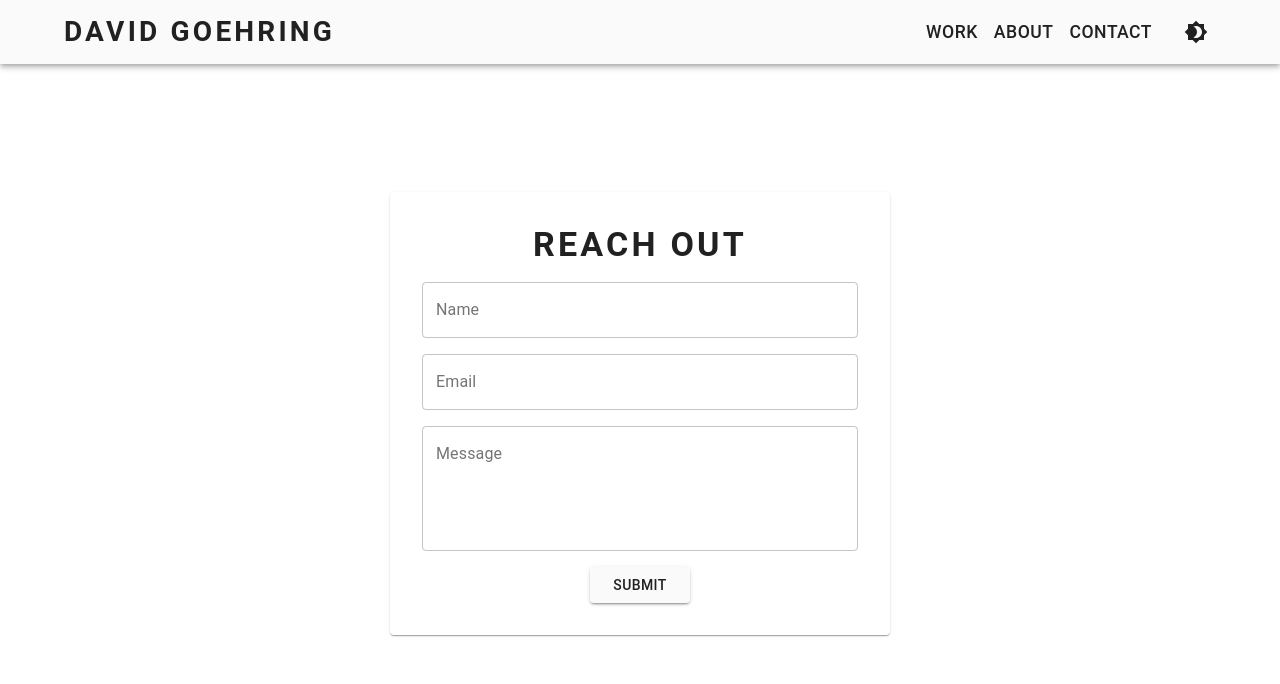
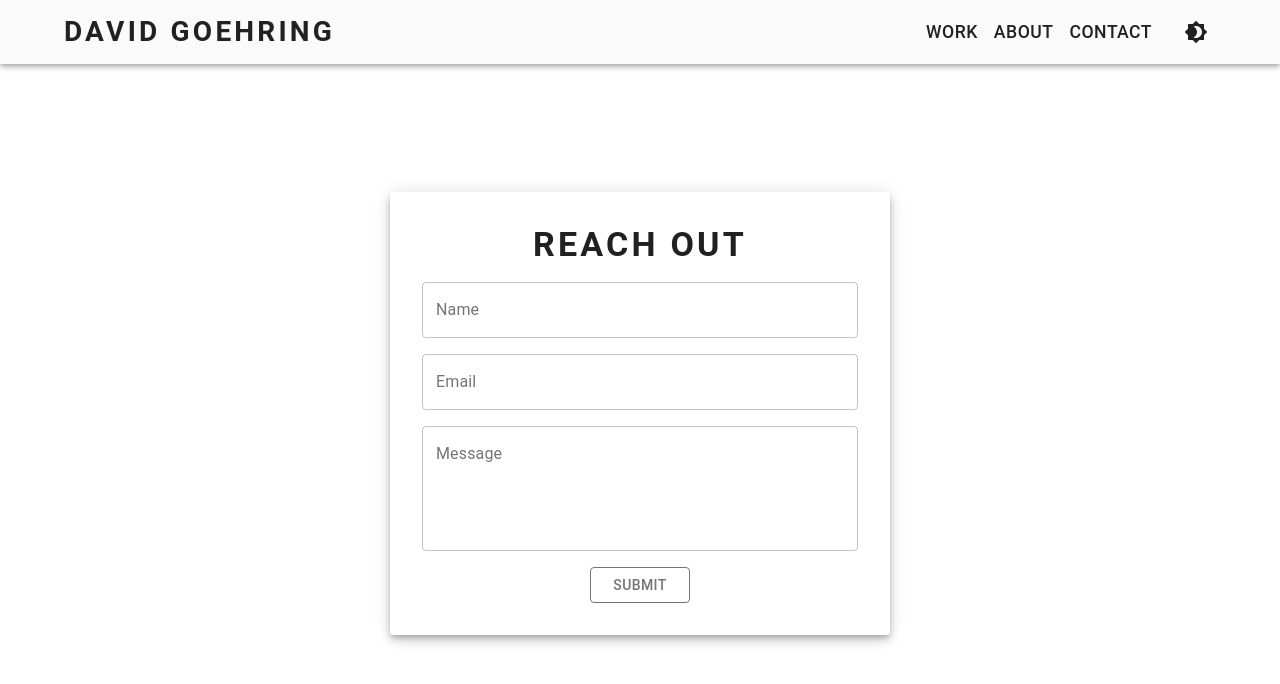
Before and after one commit to austin-rt/david-goehring.com, a Next.js app: page /contact in a window 1280 px wide. Shown: the top 684 px of the page. Built offline with nearby package versions, Linux system fonts and the light colour scheme.

Commit message:
standardize elevation and buttons to outline

```diff
--- a/app/contact/page.tsx
+++ b/app/contact/page.tsx
@@ -86,7 +86,10 @@ export default function Contact() {
         onSubmit={handleSubmit}
         style={{ maxWidth: '500px', minWidth: '250px', width: '80%' }}
       >
-        <Paper sx={{ p: 4 }}>
+        <Paper
+          elevation={6}
+          sx={{ p: 4 }}
+        >
           <Stack
             direction='column'
             spacing={2}
@@ -135,8 +138,7 @@ export default function Contact() {
               error={!!errors.message}
             />
             <Button
-              variant='contained'
-              color='primary'
+              variant='outlined'
               type='submit'
               sx={{ width: '100px' }}
             >
```
